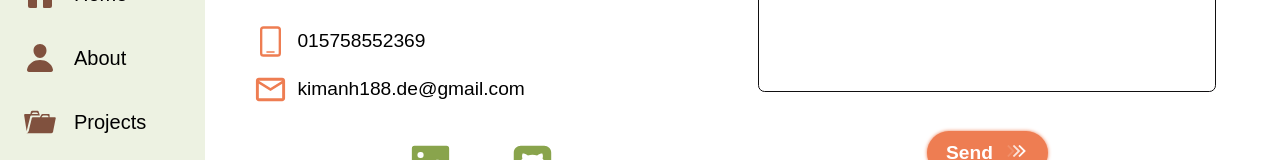
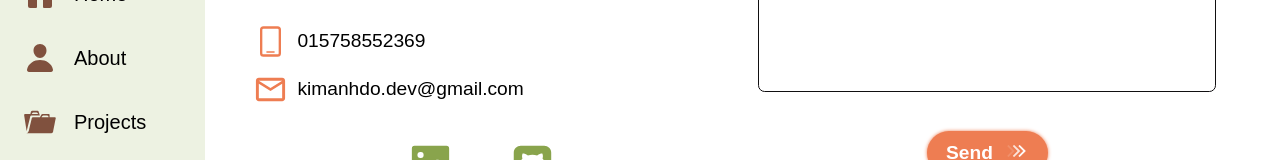
Before and after one commit to kimanh188/Portfolio, a React (Vite) app: page /contact in a window 1280 px wide. Shown: the part 254-414 px from the top of the page. Built offline with nearby package versions, Linux system fonts and the light colour scheme; a web font is replaced by a local one.

Commit message:
Updated Email

```diff
--- a/src/routes/Contact/contact.container.jsx
+++ b/src/routes/Contact/contact.container.jsx
@@ -27,7 +27,7 @@ export function ContactContainer() {
   };
 
   const phoneNumber = "015758552369";
-  const email = "kimanh188.de@gmail.com";
+  const email = "kimanhdo.dev@gmail.com";
 
   const copyPhoneHandler = (event) => {
     copyToClipboard(phoneNumber);
```
